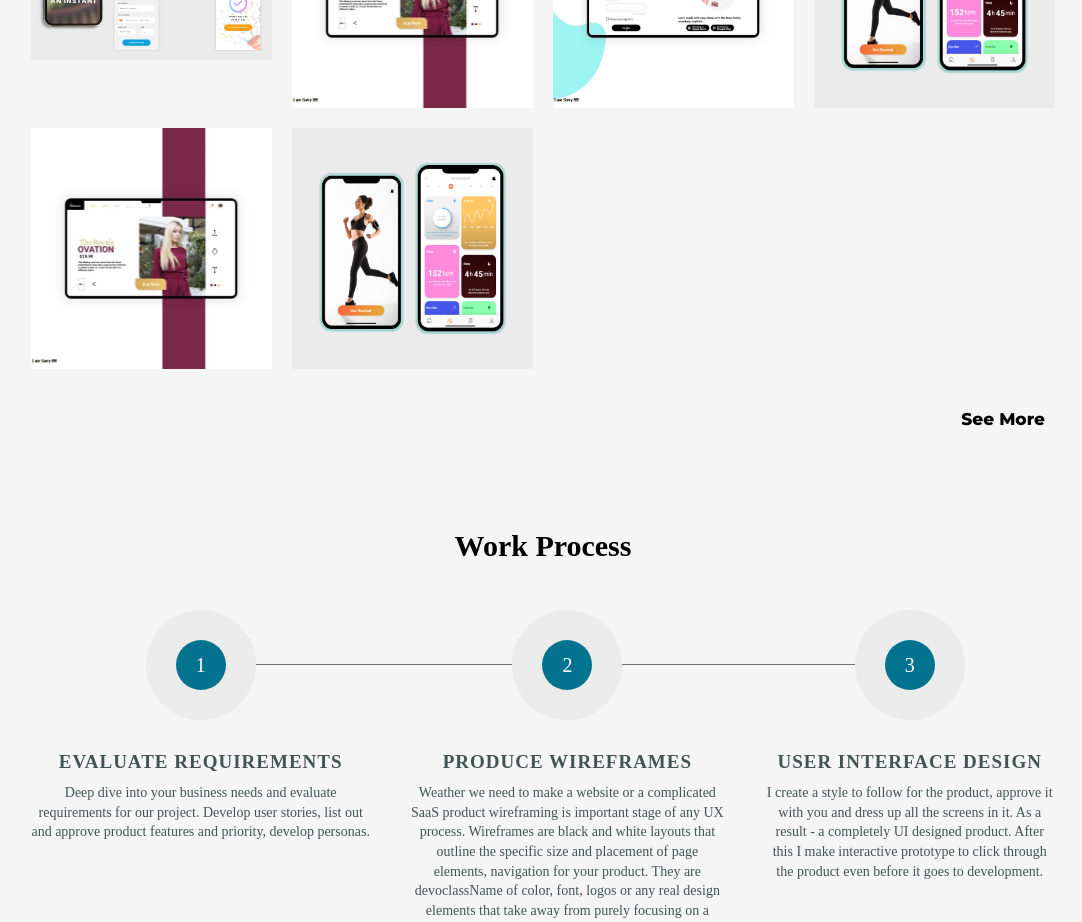
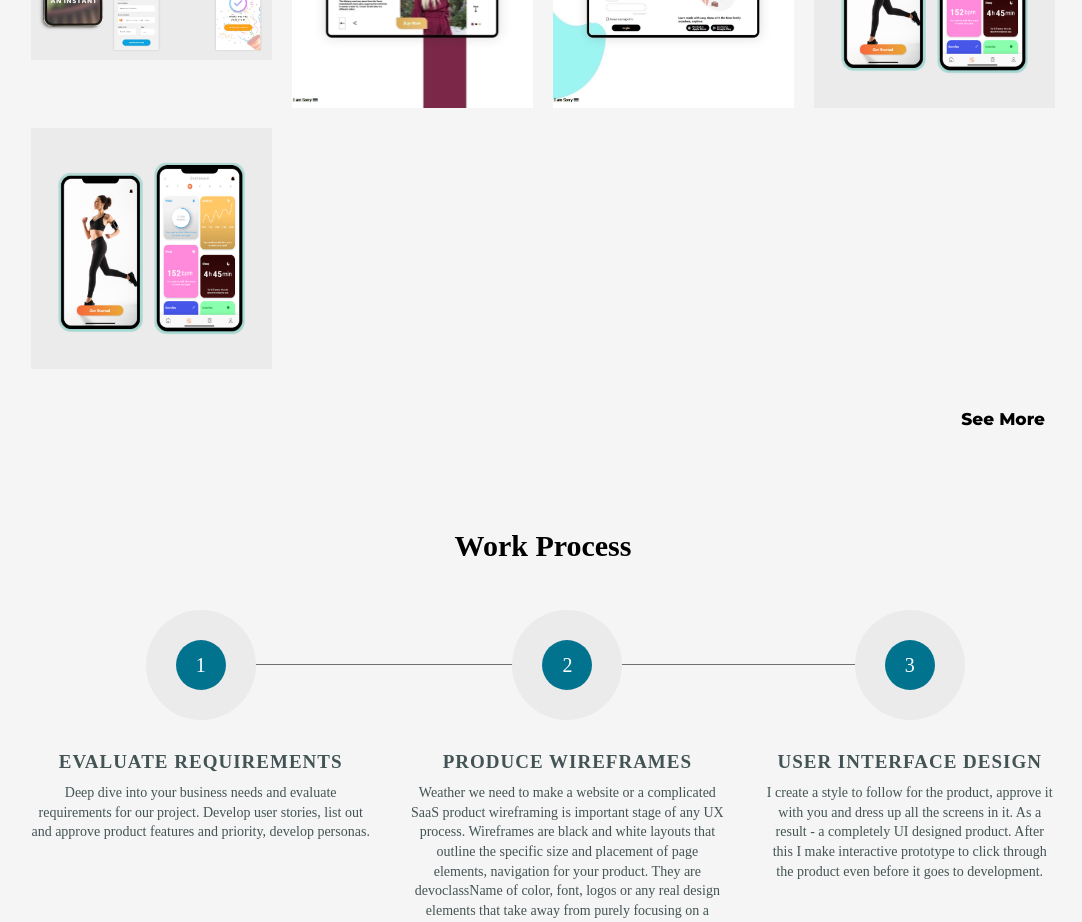
Before and after one commit to timmy471/my-portfolio, a React (Create React App) app: page / in a window 1280 px wide. Shown: the part 1220-2142 px from the top of the page, without its empty margins (97-1179 px from the left). Built offline with nearby package versions, Linux system fonts and the light colour scheme.

Commit message:
removed a picture

```diff
--- a/src/components/Project.js
+++ b/src/components/Project.js
@@ -16,7 +16,7 @@ const Project = () => {
                 <img src={require("../img/img11.png")} alt="" />
                 <img src={require("../img/ddd.png")} alt="" />
                 <img src={require("../img/Ad.png")} alt="" />
-                <img src={require("../img/img11.png")} alt="" />
+                {/* <img src={require("../img/img11.png")} alt="" /> */}
                 <img src={require("../img/Ad.png")} alt="" />
             </div>
             <div className="see">
```
